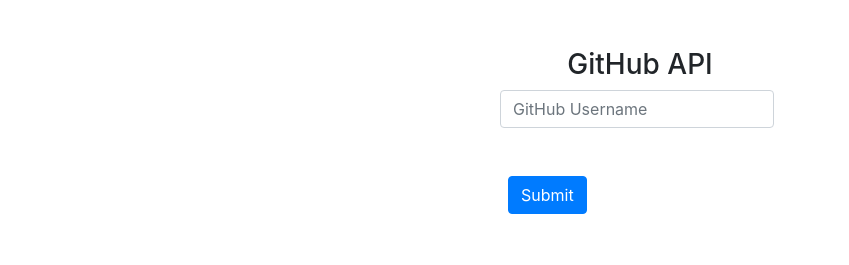
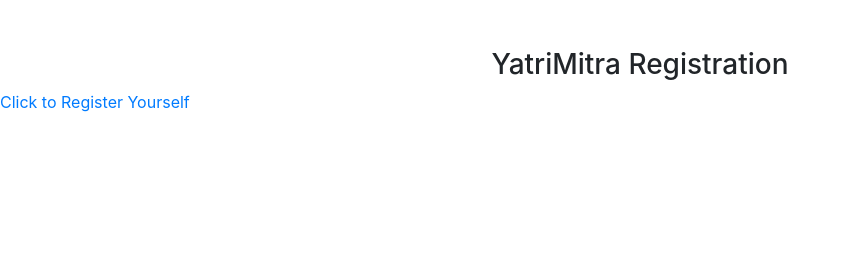
Before and after one commit to harshil-analytics/apicall_test, a plain HTML site: page index.html in a window 1280 px wide. Shown: the whole page, without its empty margins (0-849 px from the left). Drawn offline with nearby package versions, Linux system fonts and the light colour scheme.

Commit message:
Update index.html

```diff
--- a/index.html
+++ b/index.html
@@ -10,14 +10,8 @@
 </head>
 <body>
 
-	<h3 class="text-center mt-5">GitHub API</h3>
-	<form id="gitHubForm" class="form-inline mx-auto" style="width: 280px">
-		<input id="usernameInput" class="form-control mb-5" type="text" name="username" placeholder="GitHub Username">
-		<input type="submit" class="btn btn-primary ml-2 mb-5" value="Submit">
-	</form>
-	<ul id="userRepos" class="list-group mx-auto mb-5" style="width: 500px">
-
-	</ul>
+	<h3 class="text-center mt-5">YatriMitra Registration</h3>
+	<a href="https://airtable.com/shruVgFQT6fv4qxIH"> Click to Register Yourself </a>
 
 	<script src="app.js"></script>
 </body>
```
